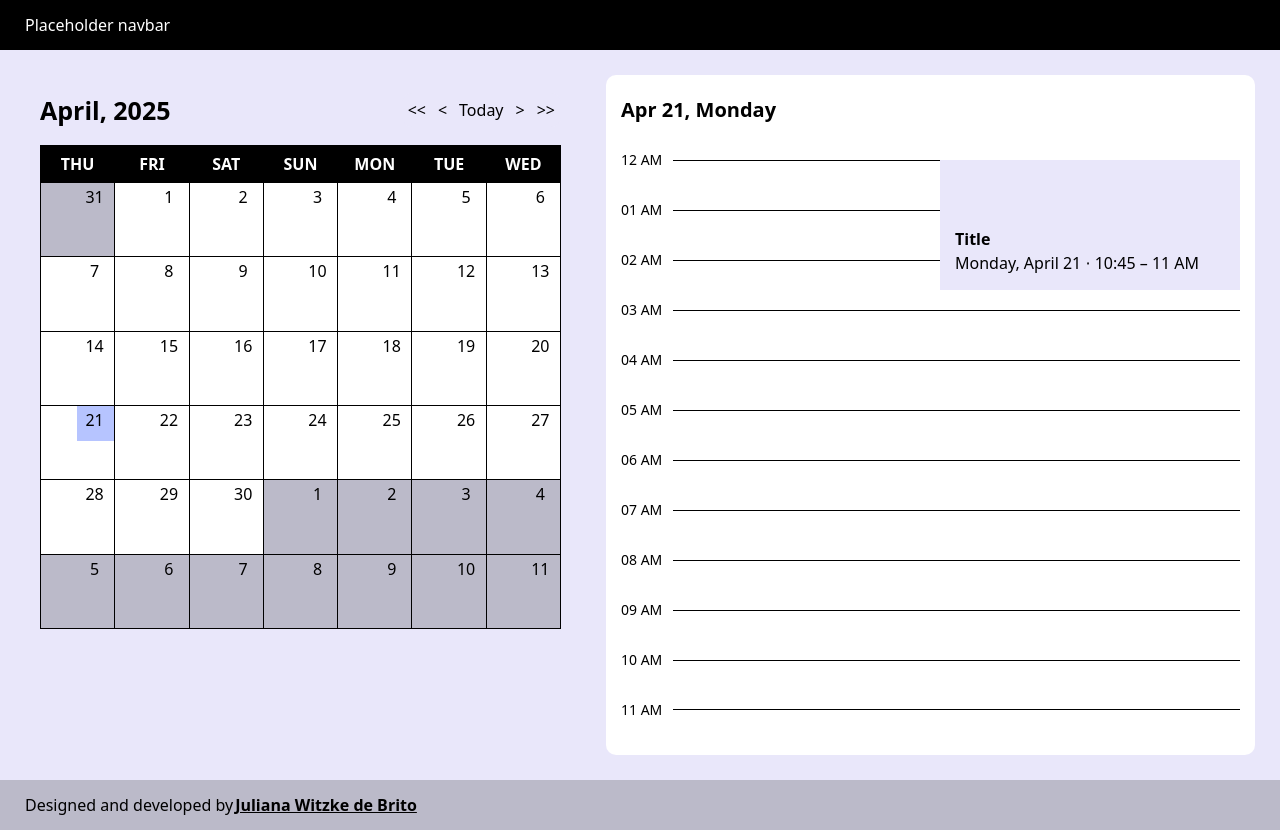
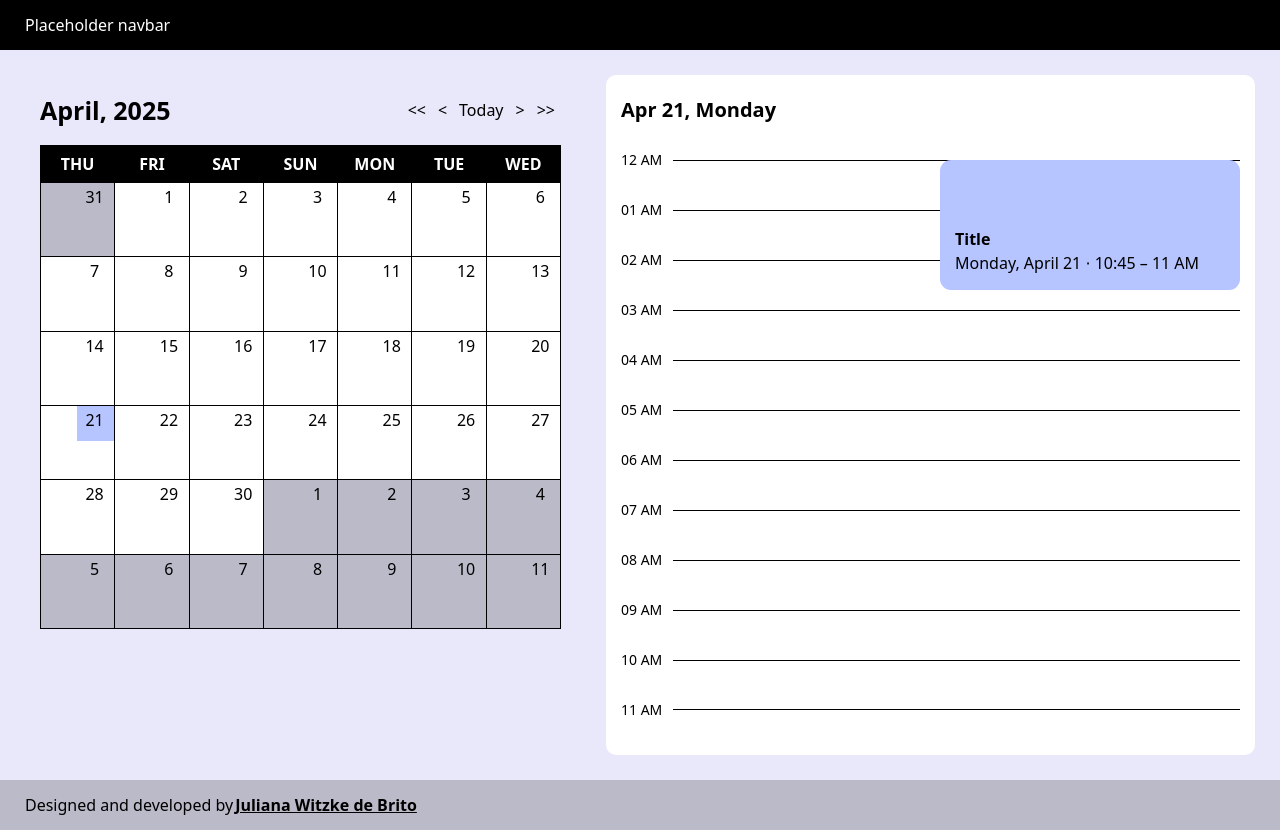
Before and after one commit to jubrito/planner-with-calendar, a React (Vite) app: page / in a window 1280 px wide. Built offline with nearby package versions, Linux system fonts and the light colour scheme; some icons are missing.

Commit message:
add border radius to modal

```diff
--- a/src/components/Planner/ClickableHoursOfTheDay/EventDetailsModal/event-details-modal.module.scss
+++ b/src/components/Planner/ClickableHoursOfTheDay/EventDetailsModal/event-details-modal.module.scss
@@ -7,7 +7,8 @@
   height: 130px;
   top: 0;
   right: 0;
-  background-color: variables.$blue-lightergray-color;
+  border-radius: 11px;
+  background-color: variables.$blue-lightgray-color;
   display: flex;
   flex-direction: column;
   justify-content: space-between;
```
